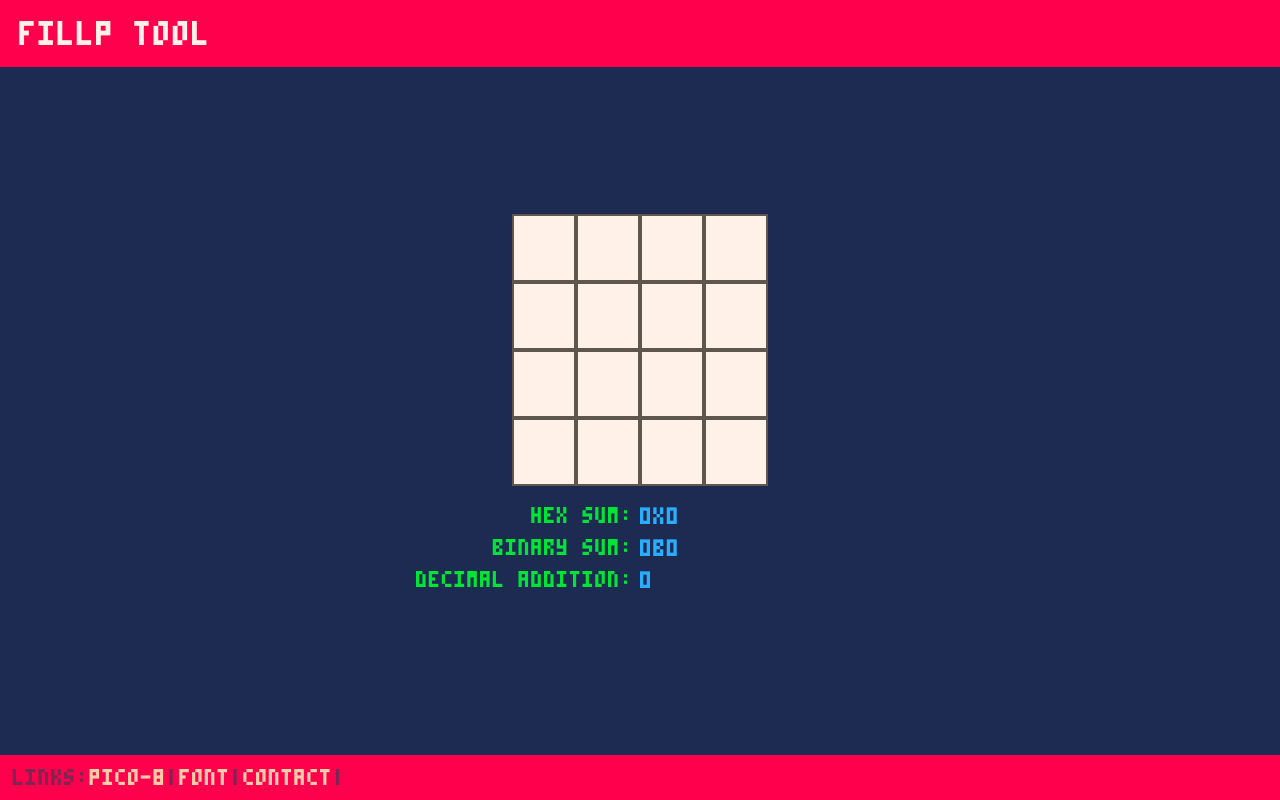
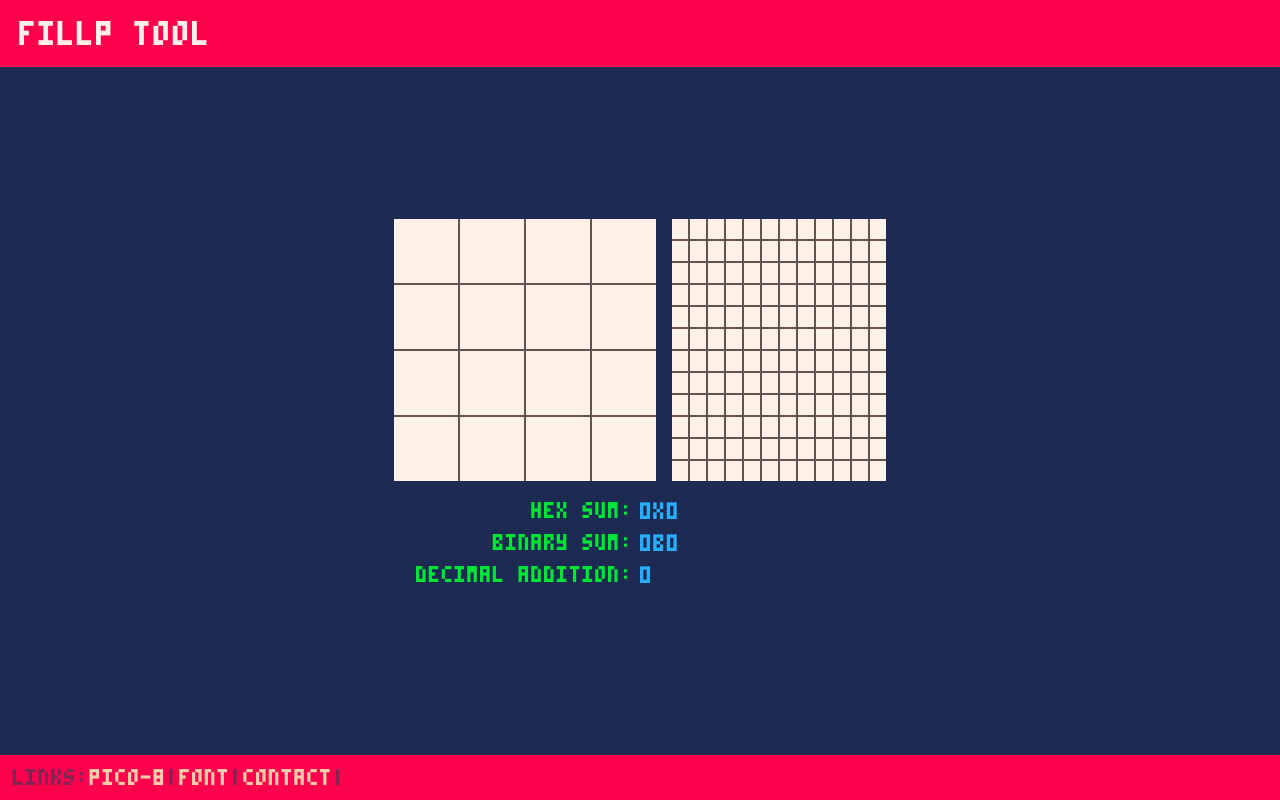
Before and after one commit to seleb/fillp-tool, a Preact app: page / in a window 1280 px wide. Built offline with nearby package versions, Linux system fonts and the light colour scheme; the HTML template or start-up script is replaced by a standard one.

Commit message:
tiled preview
- refactor grid style a bit
- add 3x3 preview grid next to original grid
- minor version bump

```diff
--- a/package.json
+++ b/package.json
@@ -1,6 +1,6 @@
 {
 	"name": "fillp-tool",
-	"version": "1.0.0",
+	"version": "1.1.0",
 	"description": "Helper for creating PICO-8 fillp patterns",
 	"main": "./src/index.js",
 	"author": "Sean S. LeBlanc",
--- a/src/components/app.css
+++ b/src/components/app.css
@@ -26,9 +26,26 @@
 	width: 100%;
 }
 
-.app>main>.grid {
+.app>main>.grids {
+	display: flex;
+}
+
+.app>main>.grids>.grid {
     align-content: center;
-	width: 32vh;
+}
+.app>main>.grids>.grid>.cell{
+	width: 8vh;
+}
+
+.app>main>.grids>.preview {
+	display: grid;
+	grid-template-columns: 1fr 1fr 1fr;
+	grid-gap: 2px;
+	background: #5f574f;
+	margin-left: 1em;
+}
+.app>main>.grids>.preview>.grid>.cell{
+	width: 2vh;
 }
 
 .app>main>.output {
--- a/src/components/app.jsx
+++ b/src/components/app.jsx
@@ -48,7 +48,20 @@ export default class App extends Component {
 					fillp tool
 				</header>
 				<main>
-					<Grid bits={bits} onChange={this.onGridChange} />
+					<div className="grids">
+						<Grid bits={bits} onChange={this.onGridChange} />
+						<div className="preview">
+							<Grid bits={bits} onChange={this.onGridChange} />
+							<Grid bits={bits} onChange={this.onGridChange} />
+							<Grid bits={bits} onChange={this.onGridChange} />
+							<Grid bits={bits} onChange={this.onGridChange} />
+							<Grid bits={bits} onChange={this.onGridChange} />
+							<Grid bits={bits} onChange={this.onGridChange} />
+							<Grid bits={bits} onChange={this.onGridChange} />
+							<Grid bits={bits} onChange={this.onGridChange} />
+							<Grid bits={bits} onChange={this.onGridChange} />
+						</div>
+					</div>
 					<Output bits={bits} />
 				</main>
 				<footer>
--- a/src/components/grid.css
+++ b/src/components/grid.css
@@ -1,10 +1,12 @@
 .grid {
 	display: grid;
 	grid-template-columns: 1fr 1fr 1fr 1fr;
+	grid-gap: 2px;
+	background: #5f574f;
 }
 
 .grid > .cell {
-	border: solid 2px #5f574f;
+	box-sizing: border-box;
 	background: #fff1e8;
 	padding-bottom: 100%;
 }
```
